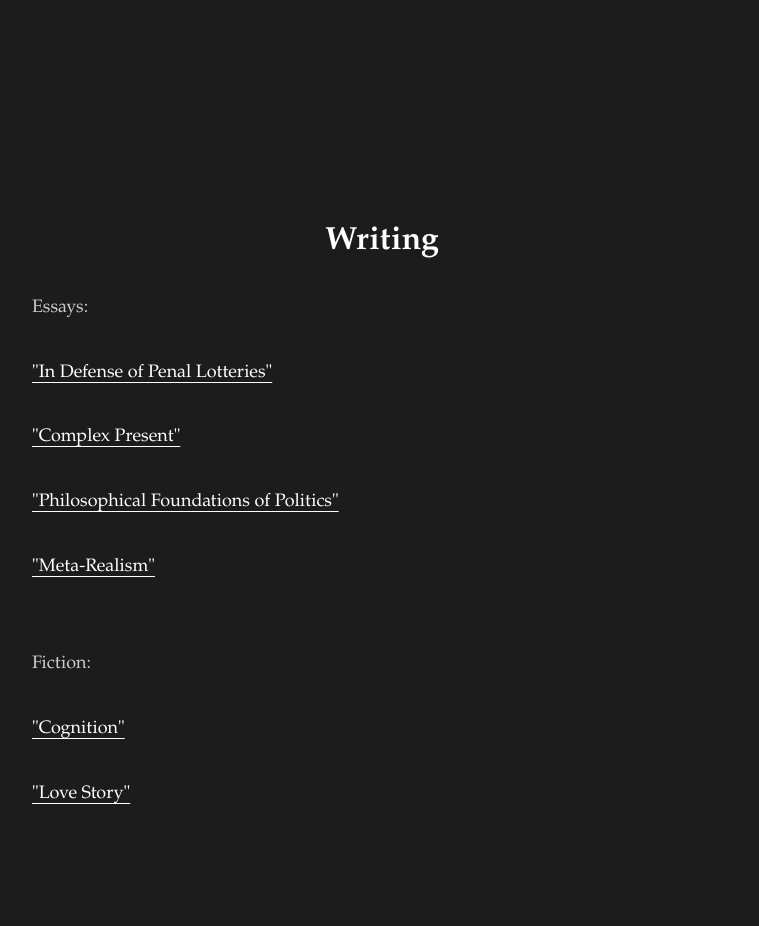
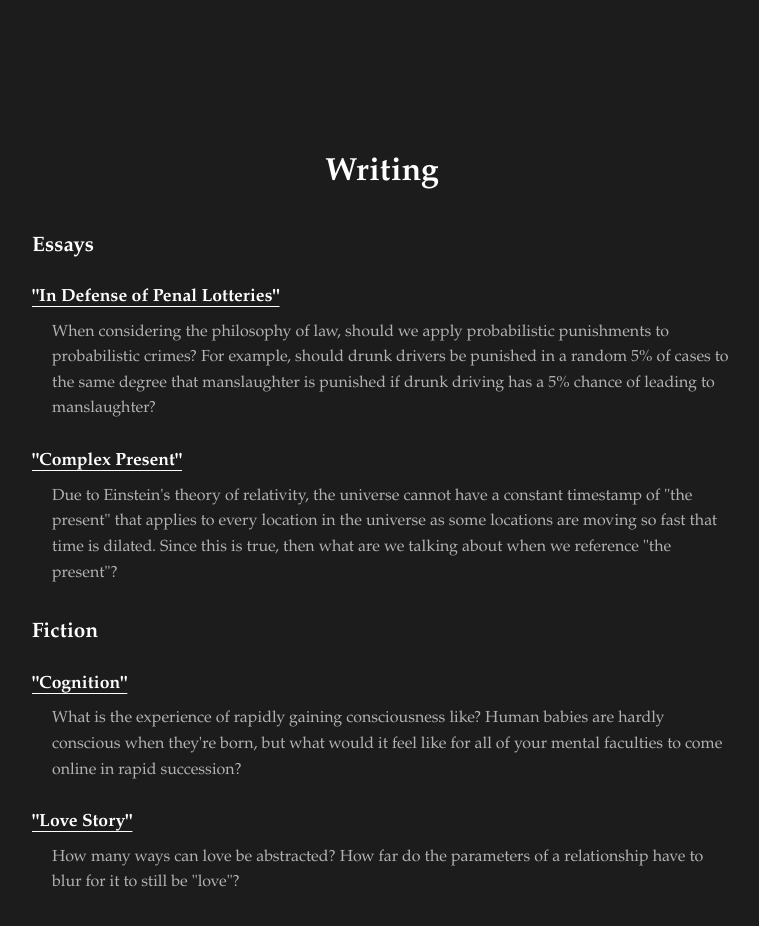
Before and after one commit to mbbbackus/benbackus, a React (Create React App) app: page /#/ in a window 1280 px wide. Shown: the part 6360-7286 px from the top of the page, without its empty margins (258-1017 px from the left). Built offline with nearby package versions, Linux system fonts and the light colour scheme.

Commit message:
Writing section: add descriptions, remove two essays

```diff
--- a/src/components/sections/WritingSection.jsx
+++ b/src/components/sections/WritingSection.jsx
@@ -2,8 +2,6 @@ import React from "react";
 import '../../styles/Writing.css';
 
 import penal from "../../media/writing/Backus_PenalLotteries.pdf";
-import polit from "../../media/writing/Backus_political_philosophy.pdf";
-import meta from "../../media/writing/Meta-realism.pdf";
 import complex from "../../media/writing/Metaphysics_complex_present_paper.pdf";
 
 import cognition from "../../media/writing/Backus_Cognition.pdf";
@@ -13,16 +11,47 @@ function WritingSection() {
   return (
     <div className="writingPage">
       <div className="section-title">Writing</div>
-      Essays:<br/><br/>
-      <a href={penal}>"In Defense of Penal Lotteries"</a><br/><br/>
-      <a href={complex}>"Complex Present"</a><br/><br/>
-      <a href={polit}>"Philosophical Foundations of Politics"</a><br/><br/>
-      <a href={meta}>"Meta-Realism"</a><br/><br/>
 
-      <br/>
-      Fiction:<br/><br/>
-      <a href={cognition}>"Cognition"</a><br/><br/>
-      <a href={lovestory}>"Love Story"</a><br/><br/>
+      <h3>Essays</h3>
+
+      <div className="writing-item">
+        <a href={penal} className="writing-title">"In Defense of Penal Lotteries"</a>
+        <p className="writing-desc">
+          When considering the philosophy of law, should we apply probabilistic punishments to
+          probabilistic crimes? For example, should drunk drivers be punished in a random 5% of
+          cases to the same degree that manslaughter is punished if drunk driving has a 5% chance
+          of leading to manslaughter?
+        </p>
+      </div>
+
+      <div className="writing-item">
+        <a href={complex} className="writing-title">"Complex Present"</a>
+        <p className="writing-desc">
+          Due to Einstein's theory of relativity, the universe cannot have a constant timestamp
+          of "the present" that applies to every location in the universe as some locations are
+          moving so fast that time is dilated. Since this is true, then what are we talking about
+          when we reference "the present"?
+        </p>
+      </div>
+
+      <h3>Fiction</h3>
+
+      <div className="writing-item">
+        <a href={cognition} className="writing-title">"Cognition"</a>
+        <p className="writing-desc">
+          What is the experience of rapidly gaining consciousness like? Human babies are hardly
+          conscious when they're born, but what would it feel like for all of your mental faculties
+          to come online in rapid succession?
+        </p>
+      </div>
+
+      <div className="writing-item">
+        <a href={lovestory} className="writing-title">"Love Story"</a>
+        <p className="writing-desc">
+          How many ways can love be abstracted? How far do the parameters of a relationship have
+          to blur for it to still be "love"?
+        </p>
+      </div>
     </div>
   );
 }
--- a/src/styles/Writing.css
+++ b/src/styles/Writing.css
@@ -27,5 +27,28 @@ a {
     padding: 20px;
     width: min(calc(100% - 40px), 700px);
     margin: auto;
-    line-height: 1.8;
+    line-height: 1.6;
 }
+
+.writingPage h3 {
+    font-size: 1.3rem;
+    margin-top: 30px;
+    margin-bottom: 20px;
+    color: #ffffff;
+}
+
+.writing-item {
+    margin-bottom: 25px;
+}
+
+.writing-title {
+    font-size: 1.1rem;
+    font-weight: bold;
+}
+
+.writing-desc {
+    margin-top: 8px;
+    margin-left: 20px;
+    color: rgba(205, 205, 205, 0.85);
+    font-size: 16px;
+}
```
